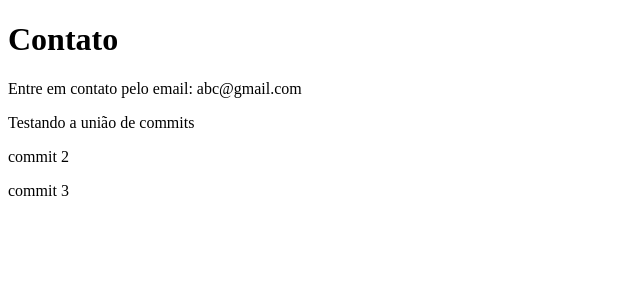
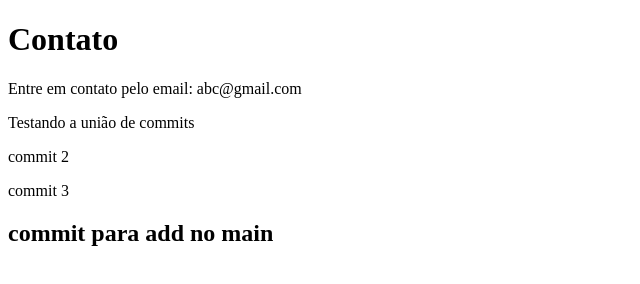
Before and after one commit to Brugarassis/Novo_rep, a plain HTML site: page contato.html in a window 1280 px wide. Shown: the whole page, without its empty margins (0-640 px from the left). Drawn offline with Linux system fonts and the light colour scheme.

Commit message:
adicionando subtitulo

```diff
--- a/contato.html
+++ b/contato.html
@@ -11,5 +11,7 @@
     <p>Testando a união de commits</p>
     <p>commit 2</p>
     <p>commit 3</p>
+
+    <h2>commit para add no main</h2>
 </body>
 </html>
```
